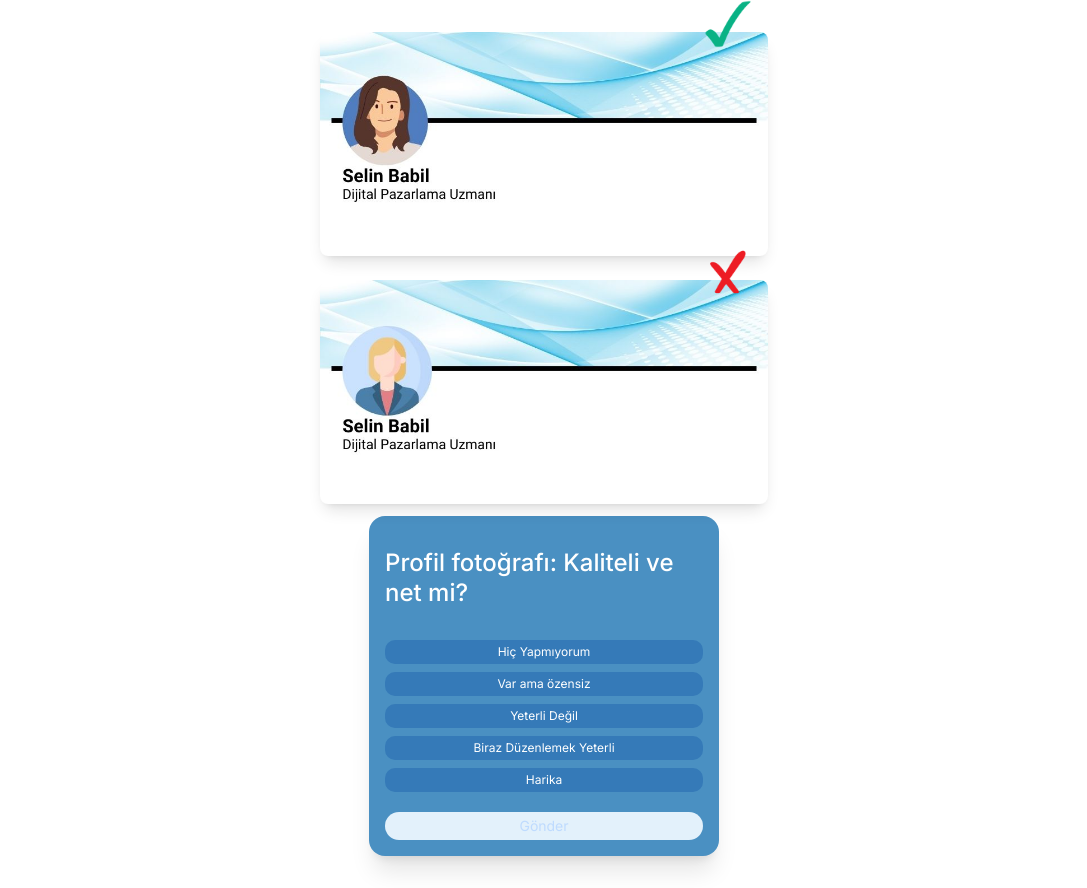
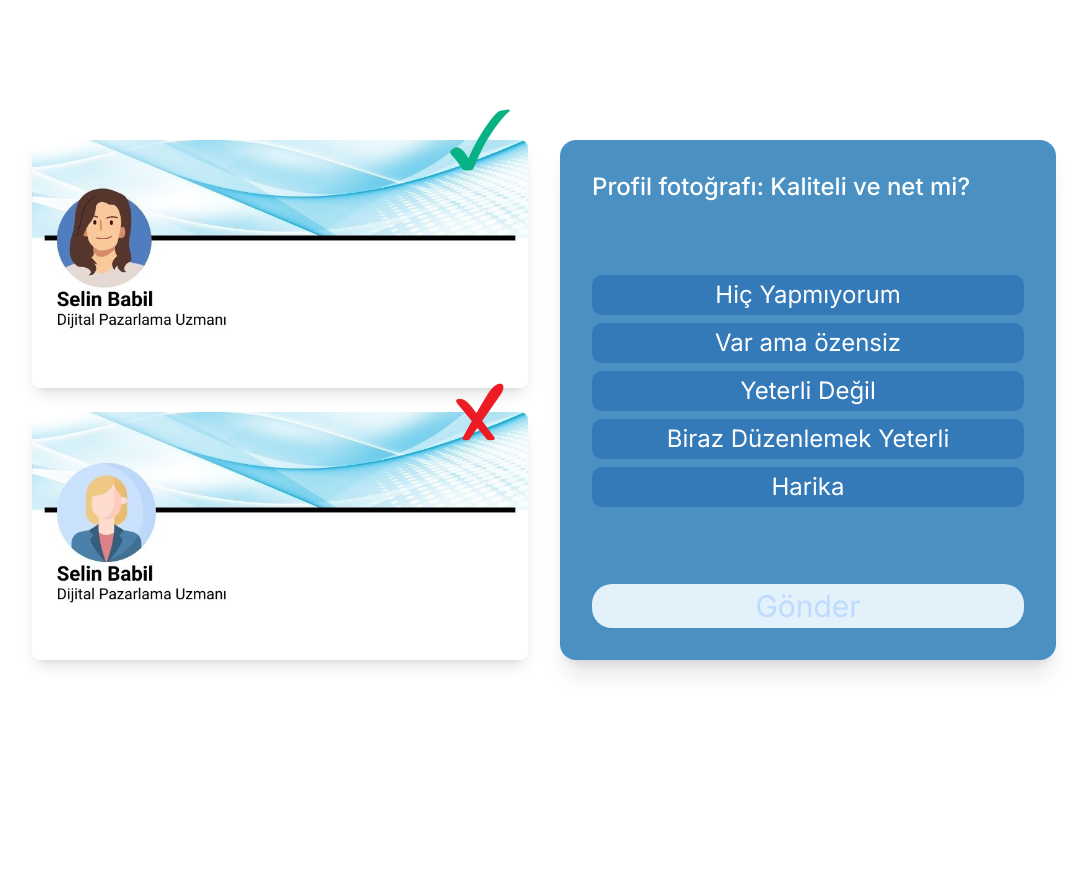
Before and after one commit to barathrum54/linkedin-profile-evaluator, a Next.js app: page / in a window 1280 px wide. Both pictures are taken after a click on the button "Başla". Shown: the whole page, without its empty margins (96-1183 px from the left). After the commit the page ends 800 px from the top, so only its background shows below. Built offline with nearby package versions, Linux system fonts and the light colour scheme.

Commit message:
fix: UI Overhaul WIP

```diff
--- a/src/components/QuestionFlow.tsx
+++ b/src/components/QuestionFlow.tsx
@@ -207,9 +207,11 @@ export default function QuestionFlow() {
   }
 
   return (
-    <div className="min-h-screen bg-white px-8 py-8 flex flex-col items-center justify-center gap-3">
-      {/* Static images above the card */}
-      <div className="w-full max-w-md flex flex-col gap-6">
+    <div className="min-h-screen bg-white px-8 py-8 flex items-center justify-center">
+      {/* Container for two-column layout on large screens */}
+      <div className="w-full max-w-5xl flex flex-col lg:grid lg:grid-cols-2 lg:gap-8">
+        {/* First column: Correct and incorrect images */}
+        <div className="flex flex-col gap-6 mb-6 lg:mb-0">
           {/* Correct Example */}
           <div
             className="relative w-full bg-white rounded-xl shadow-lg overflow-visible cursor-pointer"
@@ -225,13 +227,15 @@ export default function QuestionFlow() {
             <img
               src="/images/checkmark.png"
               alt="Doğru"
-            className="absolute -top-8 right-4 z-20 w-16 h-16 sm:w-12 sm:h-12"
+              className="absolute -top-8 right-4 z-20 w-10 h-10 lg:w-16 lg:h-16"
             />
           </div>
           {/* Incorrect Example */}
           <div
             className="relative w-full bg-white rounded-xl shadow-lg overflow-visible cursor-pointer"
-          onClick={() => setModalImg(questionsData[currentQuestion].wrongImage)}
+            onClick={() =>
+              setModalImg(questionsData[currentQuestion].wrongImage)
+            }
           >
             <img
               src={questionsData[currentQuestion].wrongImage}
@@ -241,28 +245,17 @@ export default function QuestionFlow() {
             <img
               src="/images/cross.png"
               alt="Yanlış"
-            className="absolute -top-8 right-4 z-20 w-16 h-16 sm:w-12 sm:h-12"
+              className="absolute -top-8 right-4 z-20 w-10 h-10 lg:w-16 lg:h-16"
             />
           </div>
         </div>
-      {/* Modal for image viewing */}
-      {modalImg && (
-        <ImageModal
-          src={modalImg}
-          alt="Örnek"
-          onClose={() => setModalImg(null)}
-        />
-      )}
-      {/* Blue card with question and answers */}
-      <div className="w-full flex justify-center">
-        <div className="fade-in w-full max-w-[350px]">
-          <div
-            className="bg-[#4a90c2] rounded-[16px] p-6 sm:p-4 shadow-xl flex flex-col items-center"
-            style={{ height: "fit-content" }}
-          >
-            <div className="flex-grow w-full flex flex-col items-center">
+        {/* Second column: Question card */}
+        <div className="flex justify-center">
+          <div className="fade-in w-full max-w-[350px] lg:max-w-[500px]">
+            <div className="bg-[#4a90c2] rounded-[16px] p-4 lg:p-8 shadow-xl flex flex-col items-center lg:h-full">
+              <div className="flex-grow w-full flex flex-col items-center lg:justify-between">
                 <div className="mb-4 w-full">
-                <p className="question-text text-white text-lg sm:text-base font-medium leading-tight">
+                  <p className="text-white text-sm lg:text-2xl font-medium leading-tight">
                     {questionsData[currentQuestion].question}
                   </p>
                 </div>
@@ -270,7 +263,7 @@ export default function QuestionFlow() {
                   {ratingScale.map((r) => (
                     <button
                       key={r.value}
-                    className={`w-full py-2 sm:py-1 px-4 rounded-[10px] text-xs font-normal transition-all duration-200 focus:outline-none
+                      className={`w-full py-2 sm:py-1 px-4 rounded-[10px] text-xs lg:text-2xl font-normal transition-all duration-200 focus:outline-none
                           ${
                             answers[currentQuestion] === r.value
                               ? "bg-[#276090] text-white"
@@ -284,7 +277,7 @@ export default function QuestionFlow() {
                   ))}
                 </div>
                 <button
-                className={`w-full py-2 sm:py-1 rounded-[20px] text-base sm:text-sm font-normal mt-1 transition-all duration-200
+                  className={`w-full py-2 sm:py-1 rounded-[20px] text-xs lg:text-3xl font-normal mt-1 transition-all duration-200
                       ${
                         answers[currentQuestion]
                           ? "bg-[#b3d9fa] text-[#276090] hover:bg-[#d0eaff] active:bg-[#a3cbe6]"
@@ -299,6 +292,15 @@ export default function QuestionFlow() {
             </div>
           </div>
         </div>
+      </div>
+      {/* Modal for image viewing */}
+      {modalImg && (
+        <ImageModal
+          src={modalImg}
+          alt="Örnek"
+          onClose={() => setModalImg(null)}
+        />
+      )}
       {/* End screen (score/result) */}
       {isComplete && (
         <div className="min-h-screen flex items-center justify-center p-8 bg-gray-100">
```
Lines whose indentation alone changed are shown as unchanged.
